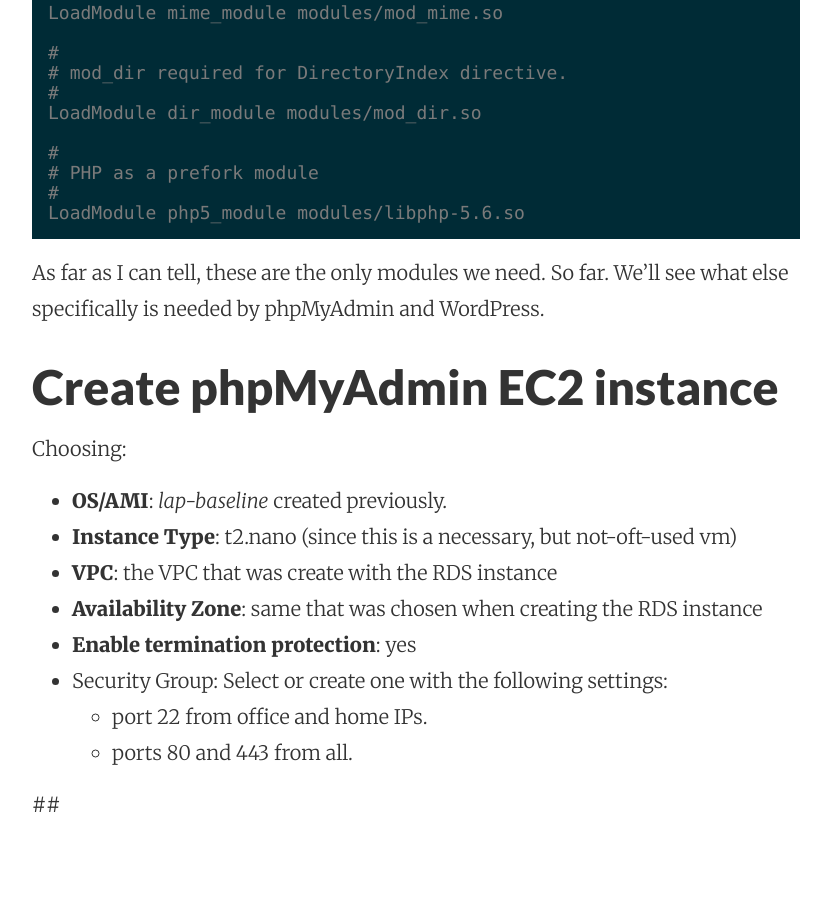
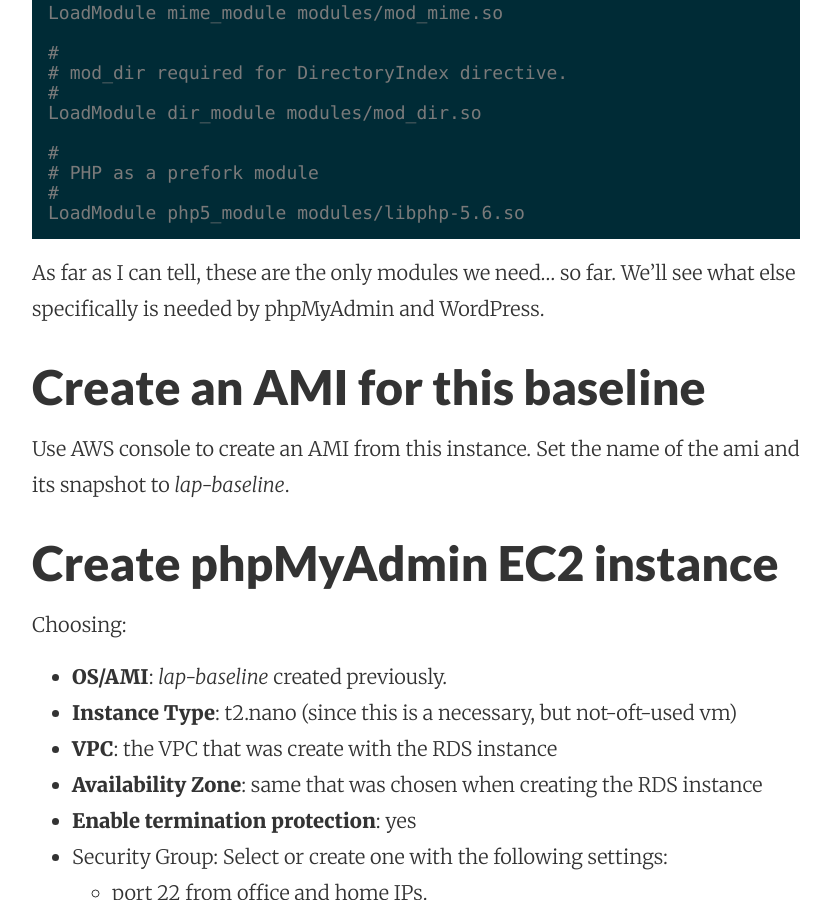
Before and after one commit to mattymaloney/mattymaloney.github.io, a Jekyll site: the page built from _posts/2016-03-28-apache-php-wordpress-phpmyadmin-aws-vpc-ec2-linux-rds-mariadb.md, in a window 1280 px wide and 900 px high, scrolled down 6716 px. Shown: the whole window, without its empty margins (224-1055 px from the left). Built offline with Jekyll 4.4.1, drawn with Linux system fonts in a browser that asks for light colours.

Commit message:
Created 2016-03-28-apache-php-wordpress-phpmyadmin-aws-vpc-ec2-linux-rds-mariadb.md

````diff
--- a/_posts/2016-03-28-apache-php-wordpress-phpmyadmin-aws-vpc-ec2-linux-rds-mariadb.md
+++ b/_posts/2016-03-28-apache-php-wordpress-phpmyadmin-aws-vpc-ec2-linux-rds-mariadb.md
@@ -198,7 +198,12 @@
 LoadModule php5_module modules/libphp-5.6.so
 ```
 
-As far as I can tell, these are the only modules we need. So far. We'll see what else specifically is needed by phpMyAdmin and WordPress.
+As far as I can tell, these are the only modules we need... so far. We'll see what else specifically is needed by phpMyAdmin and WordPress.
+
+
+## Create an AMI for this baseline
+
+Use AWS console to create an AMI from this instance. Set the name of the ami and its snapshot to _lap-baseline_.
 
 
 ## Create phpMyAdmin EC2 instance
````
